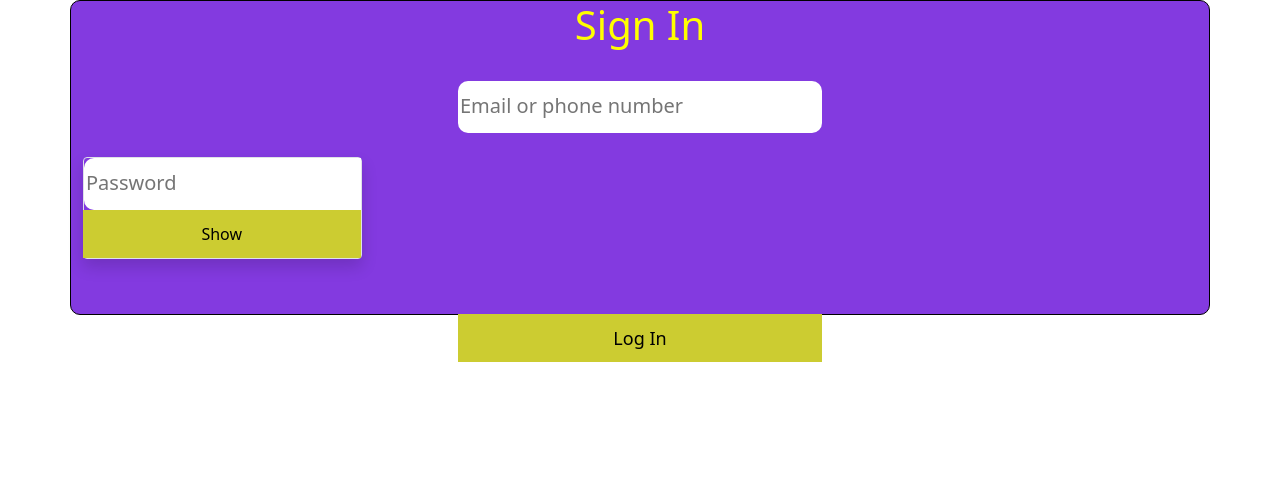
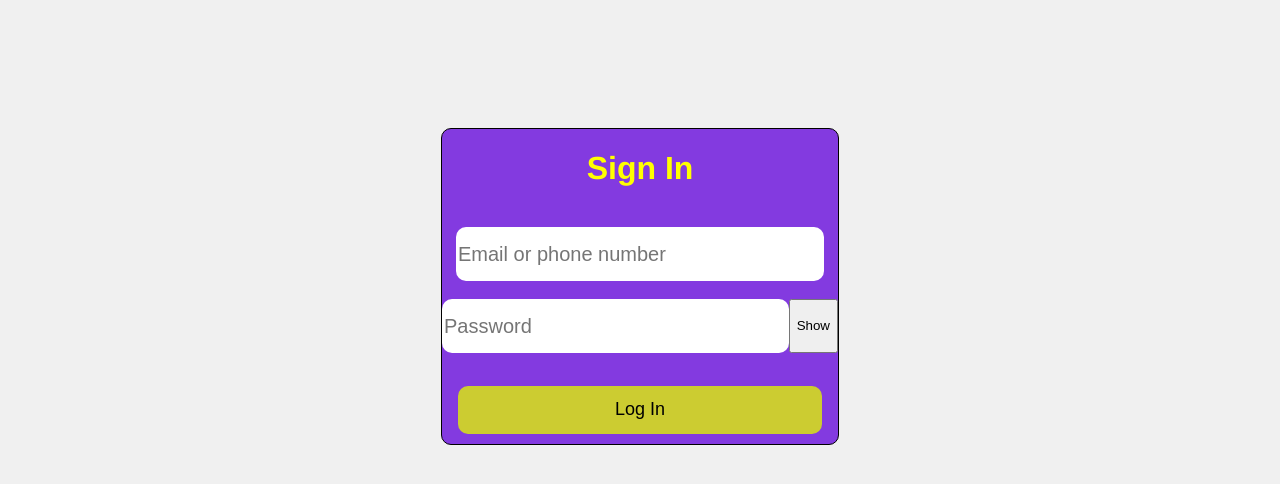
Before and after one commit to rahidaliyev/my-app, a React (Create React App) app: page / in a window 1280 px wide. Shown: the top 484 px of the page. Built offline with nearby package versions, Linux system fonts and the light colour scheme.

Commit message:
bootstrap deleted

```diff
--- a/src/App.js
+++ b/src/App.js
@@ -4,7 +4,7 @@ import './App.css';
 // import Subscribe from './components/Main/Main';
 // import Liked from './components/Extrus/Extrus'
 import UserLogin from './components/lastMain/NewMain';
-import 'bootstrap/dist/css/bootstrap.min.css';
+// import 'bootstrap/dist/css/bootstrap.min.css';
 
 function App() {
   return (
--- a/src/components/lastMain/NewMain.css
+++ b/src/components/lastMain/NewMain.css
@@ -21,7 +21,7 @@ body{
   .container label {
     color: white;
   }
-  button{
+.btnClass{
     height: 48px;
     width: 364px;
     background-color: rgb(204, 204, 49);
@@ -50,3 +50,6 @@ button:hover{
   background-color: yellow;
   cursor: pointer;
 }
+ .passwordDiv{
+   display: flex;
+ }
--- a/src/components/lastMain/NewMain.js
+++ b/src/components/lastMain/NewMain.js
@@ -25,20 +25,18 @@ console.warn(this.state.showPassword);
           <br />
 
           <br />
-          <div className="col-3">
-<div className="input-group mb-3 shadow border rounded">
+
+<div className="passwordDiv">
           <input
           type="password"
           placeholder="Password"
           name="fname" />
-          <button
+          <button id="hideShow"
           onClick={()=>this.state({ showPassword: !this.state.showPassword})}
            >Show
            </button>
-</div>
-          </div>
-
-          <br />
+ </div>
+         <br />
           <button className="btnClass" type="button">
           <p>Log In
             </p>
```
